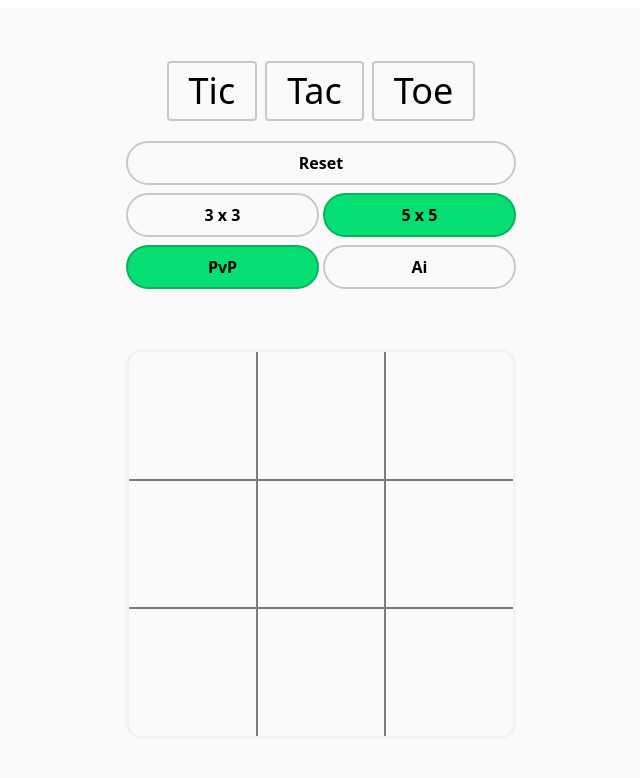
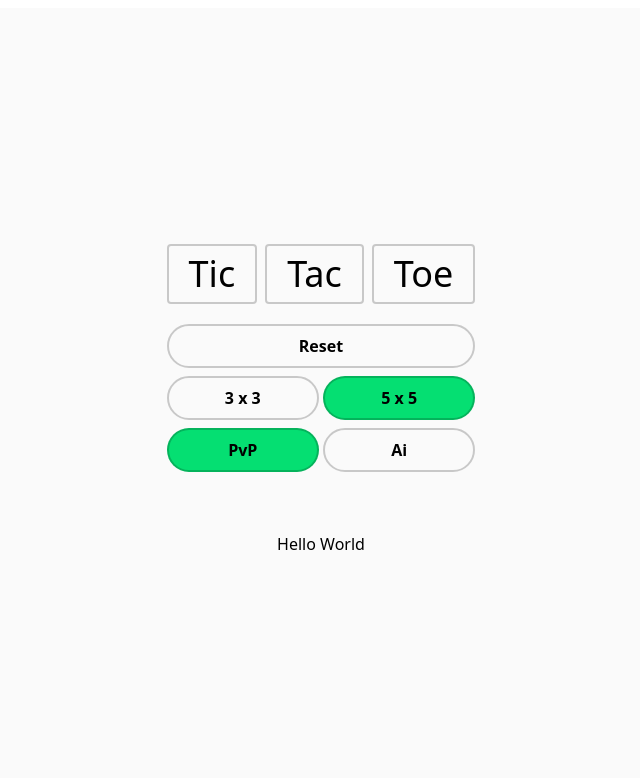
Before and after one commit to hanifahmadov/megamax, a React (Vite) app: page / in a window 1280 px wide. Both pictures are taken after a click on the element "5 x 5". Shown: the top 778 px of the page, without its empty margins (319-959 px from the left). Built offline with nearby package versions, Linux system fonts and the light colour scheme.

Commit message:
checkwinner returns all possible win positions, winner blocks board-clickable feature

```diff
--- a/src/App.tsx
+++ b/src/App.tsx
@@ -9,6 +9,7 @@ import { boardDefault } from "./helpers/boardStates";
 // helpers
 import { makePvP_move } from "./helpers/makeMove";
 import { makeAi_move } from "./helpers/makeMove";
+import { checkWinner } from "./helpers/checkWinner";
 
 // css imports
 import "./App.css";
@@ -25,12 +26,12 @@ function App() {
 	//board
 	const [board, setBoard] = useRecoilState(boardDefault);
 	// board 3by3 and 5by5
-	const [board33, setBoard33] = useState(true);
-	const [board55, setBoard55] = useState(false);
+	const [board33, setBoard33] = useState<boolean>(true);
+	const [board55, setBoard55] = useState<boolean>(false);
 
-	const [winner, setWinner] = useState(false);
+	const [winner, setWinner] = useState<boolean>(false);
 	const [winIndex, setWinIndex] = useState<number[]>([]);
-	const [gameStarted, setGameStarted] = useState(false);
+	const [gameStarted, setGameStarted] = useState<boolean>(false);
 
 	const [resetBtn, setResetBtn] = useState(true);
 	const [pvpBtn, setPvpBtn] = useState(true);
@@ -73,6 +74,26 @@ function App() {
 		if (aiBtn) makeAi_move(board, setBoard, turn, setTurn, cellId);
 	};
 
+	// Analyze the board on every move
+	useEffect(() => {
+		// stop all actions if there is a winner
+		if (winner) return;
+
+		// if board is full
+		const isFull = !board.some((val) => val == null);
+
+		// check if there is a win position
+		const checker = checkWinner(board, isFull);
+
+		// If there is a win position
+		if (checker.length) {
+			// set winner and stop all actions on the board
+			setWinner(true);
+
+			// setWinIndex(checker);
+		}
+	}, [board]);
+
 	return (
 		<div className='flex flex-col justify-center items-center gap-15'>
 			<div className='wrapper-top flex flex-col gap-5 w-full'>
@@ -85,7 +106,6 @@ function App() {
 					board33={board33}
 					board55={board55}
 					gameStarted={gameStarted}
-
 					setAiBtn={setAiBtn}
 					setPvpBtn={setPvpBtn}
 					setBoard33={setBoard33}
@@ -93,7 +113,11 @@ function App() {
 				/>
 			</div>
 			<div>
-				<Board_3by3 board={board} winner={winner} winIndex={winIndex} handleCellClick={handleCellClick} />{" "}
+				{board33 && (
+					<Board_3by3 board={board} winner={winner} winIndex={winIndex} handleCellClick={handleCellClick} />
+				)}
+
+				{board55 && <div>Hello World</div>}
 			</div>
 		</div>
 	);
--- a/src/components/Board_3by3.tsx
+++ b/src/components/Board_3by3.tsx
@@ -14,7 +14,14 @@ type Props = {
 // Board 3 x 3
 const Board_3by3 = ({ board, winner, winIndex, handleCellClick }: Props) => {
 	return (
-		<div className='3by3_board grid grid-cols-3 gap-0 rounded-2xl overflow-hidden border-3 border-black/3 select-none'>
+		<div
+			className={`3by3_board grid grid-cols-3 gap-0 r
+						ounded-2xl overflow-hidden border-3
+						border-black/3 select-none
+
+						${winner && "cursor-not-allowed"}
+						`}
+		>
 			{board.map((val, i) => {
 				return (
 					<motion.div
@@ -32,8 +39,8 @@ const Board_3by3 = ({ board, winner, winIndex, handleCellClick }: Props) => {
 									${(i == 2 || i == 5 || i == 8) && "border-r-0"}
 									${(i == 6 || i == 7 || i == 8) && "border-b-0"}
 
-									${winner ? "cursor-not-allowed hover:bg-none " : "cursor-pointer hover:bg-blue-200"}
-									${winner && winIndex.includes(i) && "bg-blue-200"}
+									${winner ? "pointer-events-none hover:bg-none" : "cursor-pointer hover:bg-blue-100"}
+									${winner && winIndex.includes(i) && "bg-blue-100"}
 
 							   	`}
 					>
--- a/src/components/Header.tsx
+++ b/src/components/Header.tsx
@@ -3,6 +3,7 @@ const Header = () => {
 		<div
 			className='3by3_header h-full w-full flex gap-10
                             flex-col justify-center items-center
+							select-none
                             '
 		>
 			{/* Headline Tic Tac Toe */}
--- /dev/null
+++ b/src/helpers/checkWinner.js
@@ -0,0 +1,30 @@
+// imports
+import { winPositions } from "./boardStates";
+
+// check-winner
+export const checkWinner = (board, boardIsFull) => {
+	let res = [];
+
+	// get every win position array, position
+	for (let position of winPositions) {
+		// get every index of the board and check the board
+		// break & move to next index if board[i] is not satisfying
+		const win = position.every((i) => board[i] != null && board[i] === board[position[0]]);
+
+		if (win) {
+			// if board is full, it means there can be 2 possible positions:
+			// a. nobody won
+			// b. there is a win but 2 ways, diagonals
+			if (boardIsFull) {
+				// then store 2 win positions in [ ...a, ...b ]
+				res = res.concat(position);
+			} else {
+				// if board is not full then
+				// return one possible win position
+				return position;
+			}
+		}
+	}
+
+	return res;
+};
```
